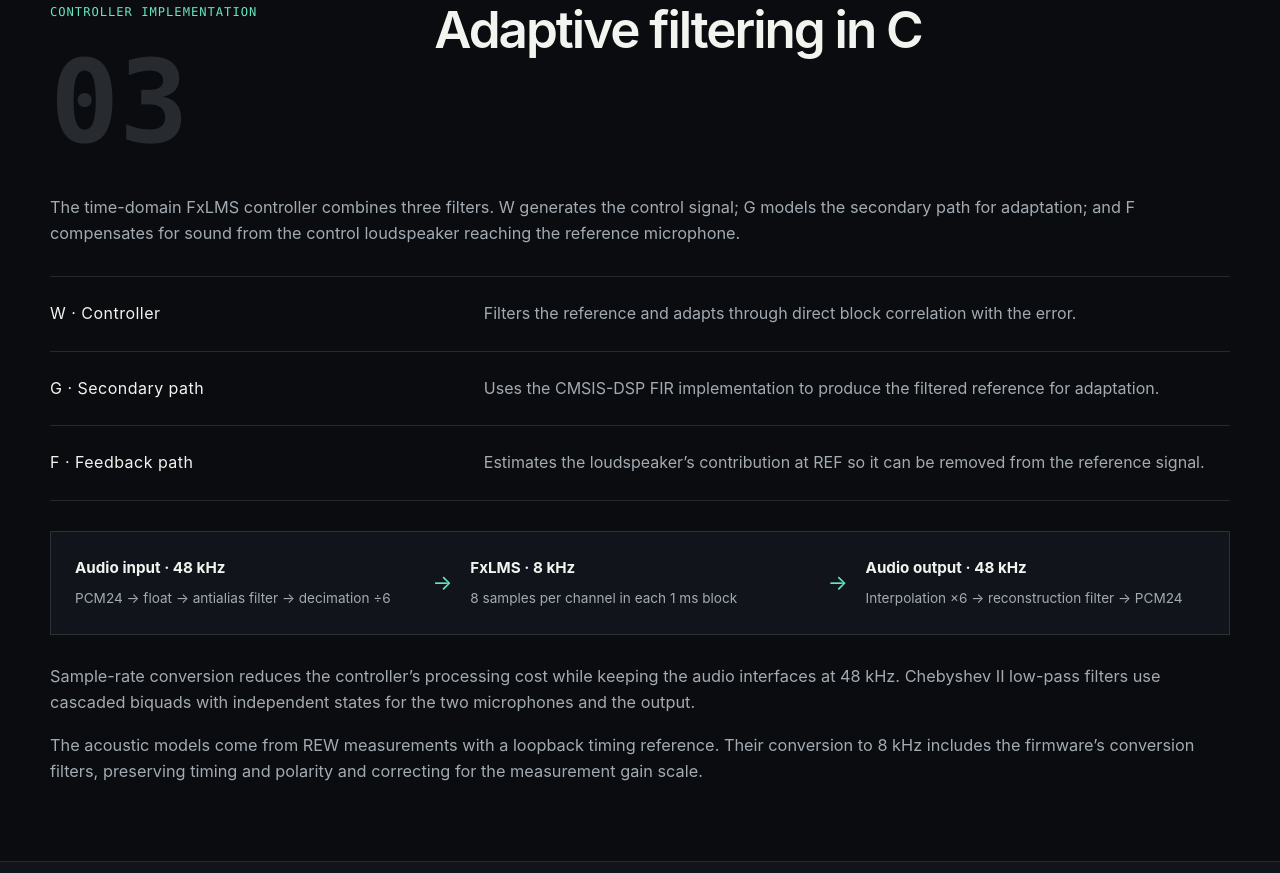
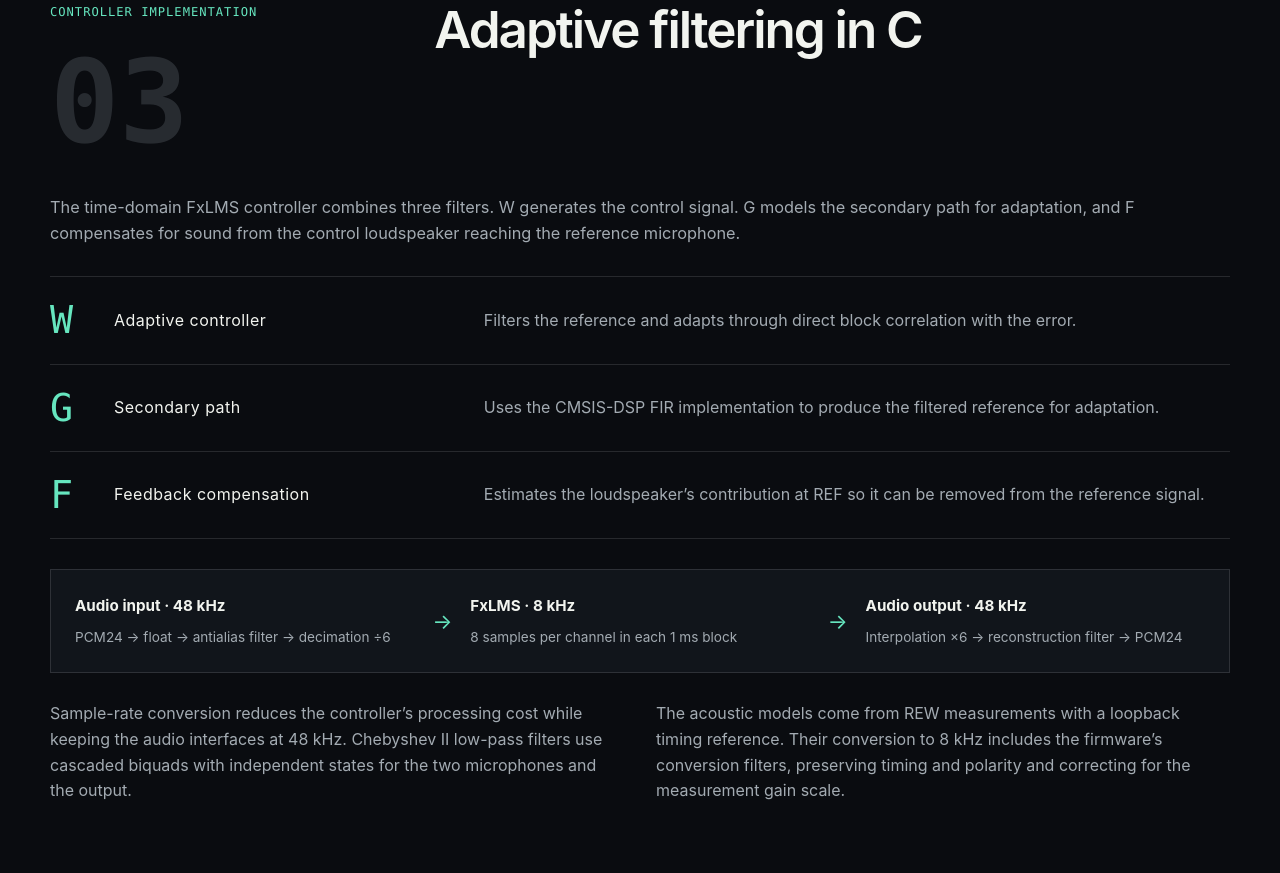
Before and after one commit to JuanAldrey/JuanAldrey.github.io, a plain HTML site: page projects/embedded-anc/index.html in a window 1280 px wide. Shown: the part 2227-3100 px from the top of the page. Drawn offline with Linux system fonts and the light colour scheme.

Commit message:
Refine embedded ANC layout and diagram spacing

```diff
--- a/projects/embedded-anc/index.html
+++ b/projects/embedded-anc/index.html
@@ -6,8 +6,8 @@
     <meta name="description" content="A feedforward active noise control prototype combining STM32 firmware, synchronized audio acquisition, adaptive filtering, and measured acoustic paths. Preliminary work for a thesis.">
     <meta name="theme-color" content="#0a0c10">
     <title>Embedded ANC Prototype — Juan Aldrey Alurralde</title>
-    <link rel="stylesheet" href="../../styles.css?v=20261126">
-    <link rel="stylesheet" href="embedded-anc.css?v=20261126">
+    <link rel="stylesheet" href="../../styles.css?v=20261126b">
+    <link rel="stylesheet" href="embedded-anc.css?v=20261126b">
     <script src="../../script.js" defer></script>
   </head>
   <body id="top" class="project-page embedded-page">
@@ -50,7 +50,7 @@
       <section id="architecture" class="embedded-section section-shell">
         <div class="section-heading numbered-section-heading"><div class="numbered-heading-label"><p class="eyebrow">System architecture</p><span aria-hidden="true">02</span></div><h2>Acquisition, processing, and playback</h2></div>
         <figure class="embedded-figure">
-          <div class="embedded-scroll" tabindex="0" role="region" aria-label="Hardware architecture diagram. Scroll horizontally on small screens."><img class="embedded-flow-image" src="../../assets/images/embedded-anc-signal-flow.svg?v=20261126" width="1120" height="410" alt="Reference and error INMP441 microphones feed an STM32F446RE running FxLMS with acoustic feedback compensation. Its output passes through a PCM5102 DAC and TDA2030 amplifier to the control loudspeaker. Microphones and DAC share the audio clock."></div>
+          <div class="embedded-scroll" tabindex="0" role="region" aria-label="Hardware architecture diagram. Scroll horizontally on small screens."><img class="embedded-flow-image" src="../../assets/images/embedded-anc-signal-flow.svg?v=20261126b" width="1120" height="410" alt="Reference and error INMP441 microphones feed an STM32F446RE running FxLMS with acoustic feedback compensation. Its output passes through a PCM5102 DAC and TDA2030 amplifier to the control loudspeaker. Microphones and DAC share the audio clock."></div>
           <p class="embedded-pan-hint">Scroll diagram horizontally →</p>
         </figure>
         <div class="embedded-description">
@@ -62,11 +62,11 @@
       <section id="controller" class="embedded-controller-section">
         <div class="embedded-section section-shell">
           <div class="section-heading numbered-section-heading"><div class="numbered-heading-label"><p class="eyebrow">Controller implementation</p><span aria-hidden="true">03</span></div><h2>Adaptive filtering in C</h2></div>
-          <p class="embedded-description">The time-domain FxLMS controller combines three filters. W generates the control signal; G models the secondary path for adaptation; and F compensates for sound from the control loudspeaker reaching the reference microphone.</p>
+          <p class="embedded-description">The time-domain FxLMS controller combines three filters. W generates the control signal. G models the secondary path for adaptation, and F compensates for sound from the control loudspeaker reaching the reference microphone.</p>
           <dl class="embedded-filter-roles">
-            <div><dt>W · Controller</dt><dd>Filters the reference and adapts through direct block correlation with the error.</dd></div>
-            <div><dt>G · Secondary path</dt><dd>Uses the CMSIS-DSP FIR implementation to produce the filtered reference for adaptation.</dd></div>
-            <div><dt>F · Feedback path</dt><dd>Estimates the loudspeaker’s contribution at REF so it can be removed from the reference signal.</dd></div>
+            <div><dt><span class="embedded-filter-symbol">W</span><span>Adaptive controller</span></dt><dd>Filters the reference and adapts through direct block correlation with the error.</dd></div>
+            <div><dt><span class="embedded-filter-symbol">G</span><span>Secondary path</span></dt><dd>Uses the CMSIS-DSP FIR implementation to produce the filtered reference for adaptation.</dd></div>
+            <div><dt><span class="embedded-filter-symbol">F</span><span>Feedback compensation</span></dt><dd>Estimates the loudspeaker’s contribution at REF so it can be removed from the reference signal.</dd></div>
           </dl>
           <div class="embedded-rate-summary" aria-label="Audio processing rates">
             <div><strong>Audio input · 48 kHz</strong><span>PCM24 → float → antialias filter → decimation ÷6</span></div>
@@ -75,7 +75,7 @@
             <span class="embedded-rate-arrow" aria-hidden="true">→</span>
             <div><strong>Audio output · 48 kHz</strong><span>Interpolation ×6 → reconstruction filter → PCM24</span></div>
           </div>
-          <div class="embedded-description">
+          <div class="embedded-controller-notes">
             <p>Sample-rate conversion reduces the controller’s processing cost while keeping the audio interfaces at 48 kHz. Chebyshev II low-pass filters use cascaded biquads with independent states for the two microphones and the output.</p>
             <p>The acoustic models come from REW measurements with a loopback timing reference. Their conversion to 8 kHz includes the firmware’s conversion filters, preserving timing and polarity and correcting for the measurement gain scale.</p>
           </div>
@@ -90,7 +90,6 @@
               <h3>Implemented and tested</h3>
               <p>Sample-rate conversion, the time-domain controller, and measured-model loading are implemented. The converter passed numerical validation, and basic DAC and both microphone passthrough tests worked in hardware. The firmware builds in Debug and Release.</p>
               <p>The G64/F512/W576 candidate reached an observed maximum calculation time of <strong>0.888 ms against a 1 ms budget</strong>, including conversion, across 256 benchmark blocks on the STM32 with <code>-O3</code>.</p>
-              <p class="embedded-benchmark-note">That isolated test used synthetic coefficients, masked interrupts, and inactive audio/DMA. It establishes a processing candidate; the measured time is neither total system latency nor a formal worst-case guarantee.</p>
             </div>
             <div class="embedded-next">
               <p class="eyebrow">Work in progress</p><h3>Testing the complete system</h3>
```
